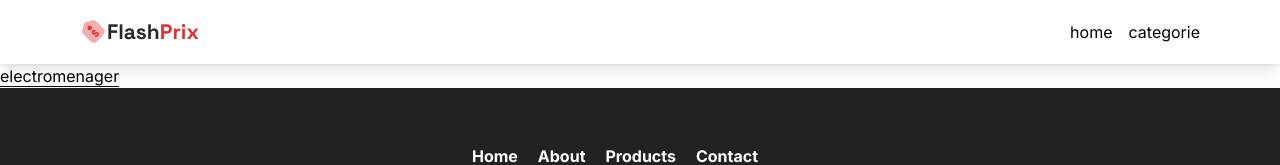
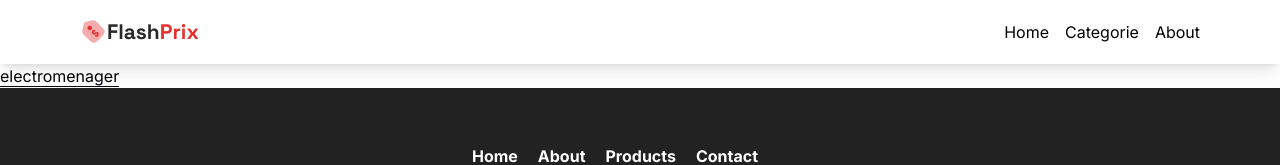
Before and after one commit to sofiensgh/comparateur-prix, a Next.js app in the folder client/: page /categories in a window 1280 px wide. Shown: the top 165 px of the page. Built offline with nearby package versions, Linux system fonts and the light colour scheme.

Commit message:
slide side bar changes

```diff
--- a/client/app/layout.tsx
+++ b/client/app/layout.tsx
@@ -1,6 +1,7 @@
 import Navbar from '@/components/Navbar'
 import Footer from '@/components/Footer'
 import FavoritesSidebar from '@/components/FavoritesSidebar'
+import SlideBar from '@/components/SlideBar'
 import './globals.css'
 import type { Metadata } from 'next'
 import { Inter, Space_Grotesk } from 'next/font/google'
@@ -26,6 +27,7 @@ export default function RootLayout({
       <body className={inter.className}>
         <main className='max-w-10xl mx_auto'>
           <Navbar />
+          <SlideBar />
           <FavoritesSidebar />
 
         {children}
--- a/client/components/Navbar.tsx
+++ b/client/components/Navbar.tsx
@@ -19,14 +19,20 @@ const Navbar = () => {
 
   const navBarList=[
     {
-      title:"home",
+      title:"Home",
       link:"/",
 
     },
     {
 
-      title:"categorie",
+      title:"Categorie",
       link:"/categories",
+
+    },
+    {
+
+      title:"About",
+      link:"/",
 
     },
   ]
@@ -85,8 +91,10 @@ const Navbar = () => {
         onClick={() => setDropdownMenu(!dropdownMenu)}/>
         {dropdownMenu && (
           <div className="absolute top-10 right-5 flex flex-col gap-2 p-3 rounded lg border bg-white text-base-bold custom-styled-div">
+            <Link href="/" className="hover:text-red-1">home</Link>
+            <Link href="/" className="hover:text-red-1">about</Link>
             <Link href="/categories" className="hover:text-red-1">categorie</Link>
-            <Link href="/" className="hover:text-red-1">home</Link>
+            <Link href="/categories" className="hover:text-red-1">contact</Link>
           </div>
         )}
 
--- /dev/null
+++ b/client/components/SlideBar.tsx
@@ -0,0 +1,30 @@
+// components/Sidebar.tsx
+"use client"
+import React, { useState } from 'react';
+
+const Sidebar: React.FC = () => {
+  const [isOpen, setIsOpen] = useState(false);
+
+  const toggleSidebar = () => {
+    setIsOpen(!isOpen);
+  };
+
+  return (
+    <aside
+      className={`fixed top-0 left-0 h-full w-1/4 bg-gray-800 text-white transition-transform transform ${
+        isOpen ? 'translate-x-0' : '-translate-x-full'
+      }`}
+    >
+      {/* Add your navigation links or other content */}
+      <button
+        onClick={toggleSidebar}
+        className='absolute top-4 right-4 text-white focus:outline-none'
+      >
+        {/* You can use an icon (e.g., hamburger menu) here */}
+        {isOpen ? 'Close' : 'Open'}
+      </button>
+    </aside>
+  );
+};
+
+export default Sidebar;
--- a/client/package.json
+++ b/client/package.json
@@ -9,6 +9,7 @@
     "lint": "next lint"
   },
   "dependencies": {
+    "@headlessui/react": "^2.0.3",
     "axios": "^1.6.8",
     "bootstrap": "^5.3.3",
     "express": "^4.19.2",
@@ -20,7 +21,8 @@
     "react-icons": "^5.2.0",
     "react-responsive-carousel": "^3.2.23",
     "react-slick": "^0.30.2",
-    "slick-carousel": "^1.8.1"
+    "slick-carousel": "^1.8.1",
+    "styled-components": "^6.1.11"
   },
   "devDependencies": {
     "@types/node": "^20",
```
Also changed, not shown: 1 other file (tests, documents, lock files or other folders).
